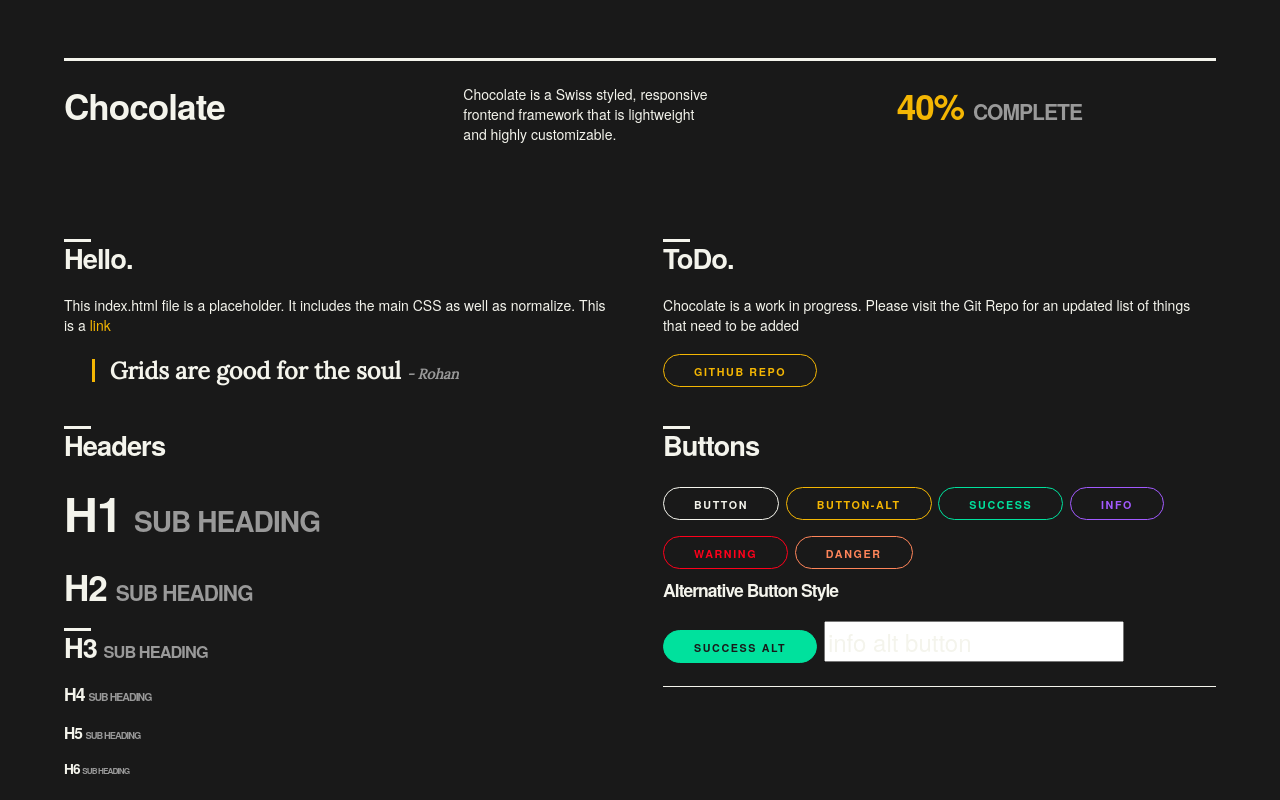
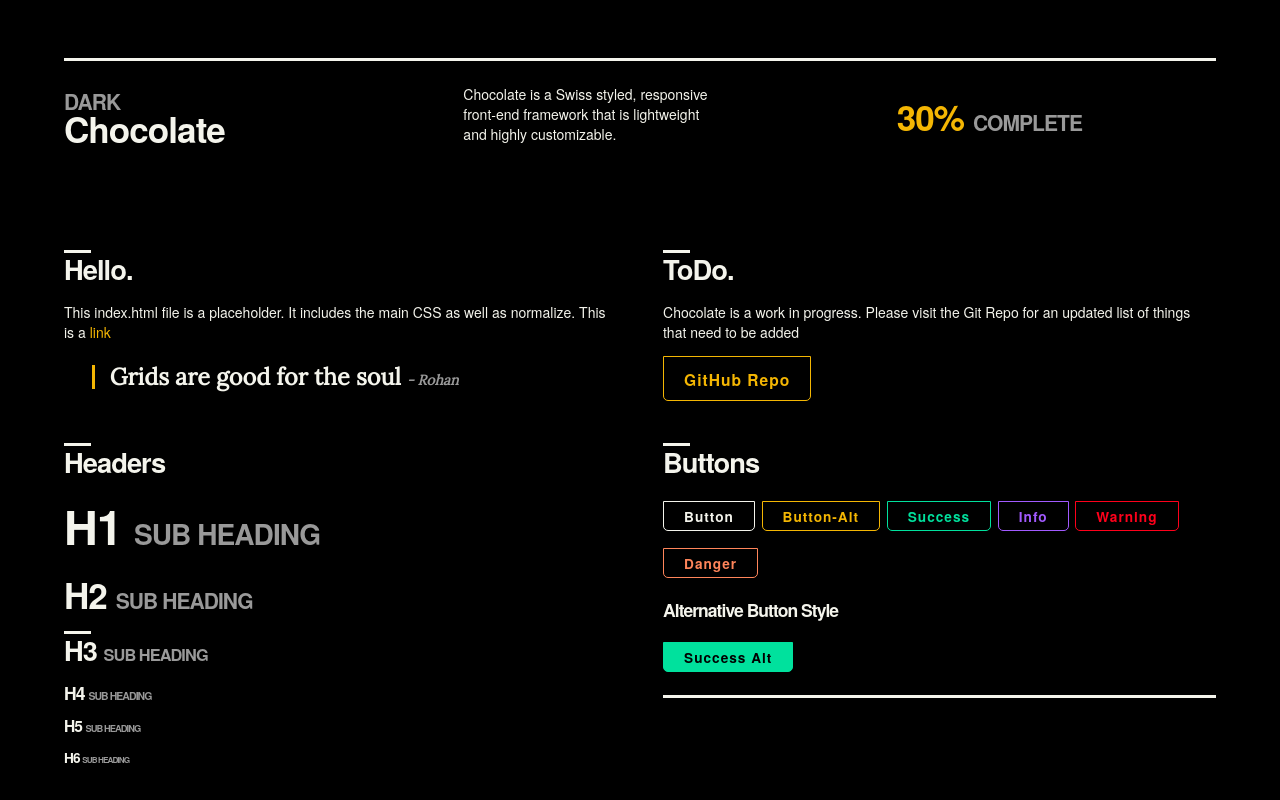
Before and after one commit to imRohan/chocolate-framework, a website: page index.html in a window 1280 px wide. Drawn offline with Linux system fonts and the light colour scheme.

Commit message:
dark chocolate

```diff
--- a/index.html
+++ b/index.html
@@ -30,13 +30,13 @@
     <div class="container">
         <div class="row header">
             <div class="four col">
-                <h2>Chocolate</h2>
+                <h2><small class="topHeading">Dark</small>Chocolate</h2>
             </div>
             <div class="three col">
-                <p>Chocolate is a Swiss styled, responsive frontend framework that is lightweight and highly customizable.</p>
+                <p>Chocolate is a Swiss styled, responsive front-end framework that is lightweight and highly customizable.</p>
             </div>
             <div class="five col">
-                <h2 class="alert center">40% <small>complete</small></h2>
+                <h2 class="alert center">30% <small>complete</small></h2>
             </div>
 
 
@@ -52,7 +52,7 @@
             <div class="half col">
                 <h3>ToDo.</h3>
                 <p>Chocolate is a work in progress. Please visit the Git Repo for an updated list of things that need to be added</p>
-                <a target="_blank" class="altBtn" href="https://github.com/imRohan/chocolate-framework">GitHub Repo</a>
+                <a target="_blank" class="altBtn btnLarge" href="https://github.com/imRohan/chocolate-framework">GitHub Repo</a>
             </div>
         </div>
         <div class="row">
@@ -75,7 +75,7 @@
                 <button class="dangerBtn">Danger</button>
                 <h4>Alternative Button Style</h4>
                 <button class="successBtnAlt">Success Alt</button>
-                <input class="button-primary" type="info" value="info alt button">
+
                 <hr>
             </div>
         </div>
--- a/scss/_bodyStyles.scss
+++ b/scss/_bodyStyles.scss
@@ -13,7 +13,7 @@
 }
 hr{
 	border:none;
-	height:($lineWidth - 2px);
+	height:$lineWidth;
 	color:$primaryColor;
 	background-color:$primaryColor;
 }
--- a/scss/_buttons.scss
+++ b/scss/_buttons.scss
@@ -1,27 +1,42 @@
 /* Buttons */
 
-.button, button, .altBtn, .successBtn, .infoBtn, .warningBtn, .dangerBtn {
+.btn, button, .altBtn, .successBtn, .infoBtn, .warningBtn, .dangerBtn {
     display: inline-block;
     height: $buttonSize;
-    width:auto;
-    padding: 0 30px;
+    width: auto;
+    padding: $buttonPadding;
     text-align: center;
     font-weight: 600;
     line-height: $buttonSize;
-    letter-spacing: .1rem;
-    text-transform: uppercase;
+    letter-spacing: 1px;
     text-decoration: none;
     background-color: transparent;
     border-radius: $buttonRadius;
+    -moz-border-radius: 0px 0px $buttonRadius $buttonRadius;
+    -webkit-border-top-left-radius: 0px;
+    -webkit-border-top-right-radius: 0px;
+    -webkit-border-bottom-left-radius: $buttonRadius;
+    -webkit-border-bottom-right-radius: $buttonRadius;
     cursor: pointer;
     margin-bottom: 2%;
     box-sizing: border-box;
     outline: 0;
-    @include fontSize(11px);
-    @include transition(background-color 0.7s ease);
+    @include fontSize(14px);
+    @include transition(color $animationSpeed ease);
+    @include transition(background-color $animationSpeed ease);
 }
 
-.button, button {
+.btnBlock{
+    width:100%;
+}
+
+.btnLarge{
+    line-height: $buttonSize * 1.5;
+    height: $buttonSize * 1.5;
+    @include fontSize(16px);
+}
+
+.btn, button {
     color: $primaryColor;
     border: $buttonLineWidth solid $primaryColor;
 }
@@ -31,7 +46,7 @@
     border: $buttonLineWidth solid $secondaryColor;
 }
 
-.successBtn{
+.successBtn {
     color: $successColor;
     border: $buttonLineWidth solid $successColor;
 }
@@ -77,18 +92,17 @@
 
 .warningBtn:hover, .warningBtn:focus {
     color: $bgColor;
-    border-color:$warningColor;
+    border-color: $warningColor;
     background-color: $warningColor;
 }
 
 .dangerBtn:hover, .dangerBtn:focus {
     color: $bgColor;
-    border-color:$dangerColor;
+    border-color: $dangerColor;
     background-color: $dangerColor;
 }
 
-
-.successBtnAlt{
+.successBtnAlt {
     color: $bgColor;
     background-color: $successColor;
     border-color: $successColor;
@@ -106,7 +120,7 @@
     border-color: $secondaryColorLight;
 }
 
-.successBtnAlt:hover, .successBtnAlt:focus{
+.successBtnAlt:hover, .successBtnAlt:focus {
     color: $successColor;
     background-color: $bgColor;
     border-color: $successColor;
--- a/scss/_mixins.scss
+++ b/scss/_mixins.scss
@@ -20,7 +20,7 @@
 		    content: "";
         position: absolute;
         width: 1em;
-        margin-top: -3px;
+        margin-top: $lineWidth * -1;
         border-bottom: $lineWidth solid $primaryColor;
 }
 
--- a/scss/_typography.scss
+++ b/scss/_typography.scss
@@ -4,8 +4,8 @@
 
 h1, h2, h3, h4, h5, h6, .big {
     display: block;
-    margin-top: 0%;
-    margin-bottom: 1.3rem;
+    margin-top: 0.7rem;
+    margin-bottom: 1rem;
     font-weight: 700;
     letter-spacing: -.06rem;
 }
@@ -105,6 +105,12 @@
     margin-left: 0px;
 }
 
+.topHeading{
+    display:block;
+    margin-top:-7px;
+    margin-bottom:-7px;
+}
+
 cite {
     color:$darkFont;
     font-size: 60%;
--- a/scss/_variables.scss
+++ b/scss/_variables.scss
@@ -2,7 +2,7 @@
 $small-device: 320px;
 $medium-device: 600px;
 
-$bgColor: #191919;
+$bgColor: #000;
 $darkFont: #999;
 $lightFont: #F4F4EC;
 
@@ -16,8 +16,11 @@
 $warningColor: #ff001b;
 $dangerColor: #ff855a;
 
-$buttonRadius: 60px;
-$buttonSize: 33px;
+$buttonRadius: 5px;
+$buttonSize: 30px;
 $buttonLineWidth: 1px;
+$buttonPadding: 0 20px;
+
+$animationSpeed: 1s;
 
 $lineWidth: 3px;
```
Also changed, not shown: css/style.css, 1 other file.
